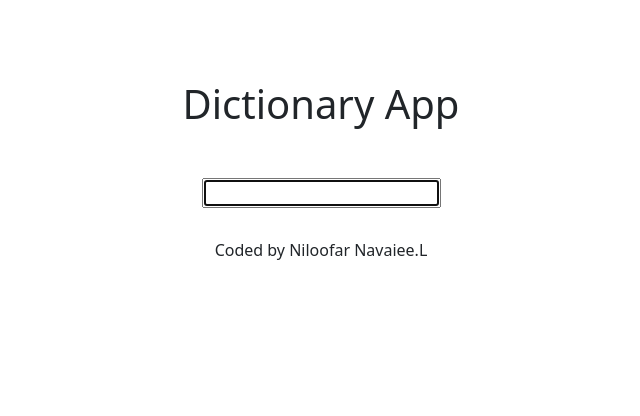
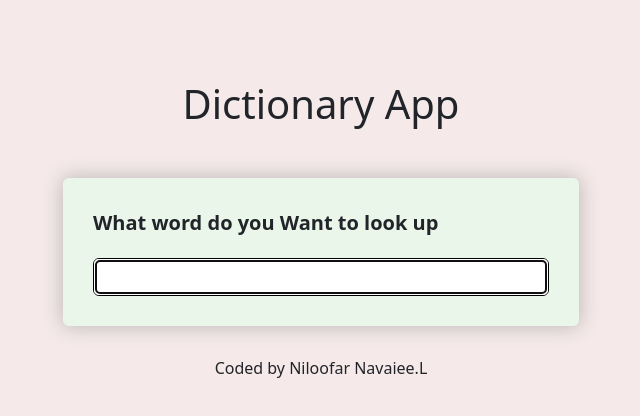
Before and after one commit to Niloo-NL/react-dictionary-app-final-project, a React (Create React App) app: page / in a window 1280 px wide. Shown: the top 416 px of the page, without its empty margins (319-959 px from the left). Built offline with nearby package versions, Linux system fonts and the light colour scheme.

Commit message:
Added some basic styling

```diff
--- a/src/App.css
+++ b/src/App.css
@@ -1,3 +1,7 @@
+body {
+  background-color: rgb(245, 233, 233);
+}
+
 .App footer {
   text-align: center;
   margin-top: 30px;
@@ -9,6 +13,11 @@
   margin-bottom: 50px;
 }
 
-.App main {
-  text-align: center;
+.rhap_progress-section {
+  display: none;
 }
+
+.App h3 {
+  font-size: 30px;
+  margin-bottom: 20px;
+}
--- a/src/Dictionary.css
+++ b/src/Dictionary.css
@@ -0,0 +1,21 @@
+section {
+  background-color: rgb(235, 246, 235);
+  padding: 30px;
+  border-radius: 6px;
+  box-shadow: 0px 0px 20px rgb(184, 179, 179);
+  margin: 20px 300px;
+}
+
+input {
+  width: 100%;
+  padding: 6px 4px;
+  border-radius: 6px;
+  color: #333;
+  border: 1px solid black;
+}
+
+.title {
+  margin-bottom: 20px;
+  font-size: 20px;
+  font-weight: bold;
+}
--- a/src/Dictionary.js
+++ b/src/Dictionary.js
@@ -25,9 +25,12 @@ export default function Dictionary() {
 
   return (
     <div className="dictionary">
-      <form onSubmit={search}>
-        <input type="search" autoFocus={true} onChange={handleChange} />
-      </form>
+      <section>
+        <div className="title">What word do you Want to look up</div>
+        <form onSubmit={search}>
+          <input type="search" autoFocus={true} onChange={handleChange} />
+        </form>
+      </section>
       <Results input={result} />
     </div>
   );
--- /dev/null
+++ b/src/Meaning.css
@@ -0,0 +1,4 @@
+.example {
+  font-size: 15px;
+  opacity: 0.7;
+}
--- a/src/Meaning.js
+++ b/src/Meaning.js
@@ -1,21 +1,28 @@
 import React from "react";
 import Synonyms from "./Synonyms";
+import "./Meaning.css";
+
 export default function Meaning(props) {
   return (
     <div className="meaning">
+      <section>
         <h3>{props.meaning.partOfSpeech}</h3>
         {props.meaning.definitions.map(function (definition, index) {
           return (
             <div key={index}>
-            <p>
+              <div className="definition">
+                {" "}
                 <strong>Definition</strong> : {definition.definition}
-              <br></br>
+              </div>
+              <div className="example">
+                {" "}
                 <em> {definition.example}</em>
-            </p>{" "}
+              </div>
               <Synonyms synonyms={definition.synonyms} />
             </div>
           );
         })}
+      </section>
     </div>
   );
 }
--- /dev/null
+++ b/src/Phonetic.css
@@ -0,0 +1,12 @@
+.phonetics {
+  text-align: left;
+  padding: 0 0;
+}
+
+.pronounce {
+  position: relative;
+  top: -25px;
+  right: -40px;
+  opacity: 0.7;
+  font-weight: bold;
+}
--- a/src/Phonetic.js
+++ b/src/Phonetic.js
@@ -1,24 +1,21 @@
 import React from "react";
-//import ReactAudioPlayer from "react-audio-player";
 import AudioPlayer from "react-h5-audio-player";
+import "./Phonetic.css";
 
 export default function Phonetic(props) {
   return (
-    <div className="phonetic">
+    <div className="phonetics">
       <AudioPlayer
+        src={props.input.audio}
         autoPlay={false}
-        src={props.input.audio}
         onPlay={(e) => console.log("onPlay")}
         showSkipControls={false}
         hasDefaultKeyBindings={false}
         showJumpControls={false}
         customVolumeControls={[]}
         customAdditionalControls={[]}
-        defaultCurrentTime=""
-        defaultDuration=""
       />
-      <br></br>
-      {props.input.text}
+      <span className="pronounce">{props.input.text}</span>
     </div>
   );
 }
--- /dev/null
+++ b/src/Results.css
@@ -0,0 +1,7 @@
+h2 {
+  font-size: 36px;
+  font-weight: bold;
+  line-height: 1.5;
+  text-align: left;
+  margin-bottom: 20px;
+}
--- a/src/Results.js
+++ b/src/Results.js
@@ -1,11 +1,13 @@
 import React from "react";
 import Meaning from "./Meaning";
 import Phonetic from "./Phonetic";
+import "./Results.css";
 
 export default function Results(props) {
   if (props.input) {
     return (
       <div className="results">
+        <section>
           <h2>{props.input.word}</h2>
           {props.input.phonetics.map(function (phonetic, index) {
             return (
@@ -14,6 +16,8 @@ export default function Results(props) {
               </div>
             );
           })}
+        </section>
+
         {props.input.meanings.map(function (meaning, index) {
           return (
             <div key={index}>
--- /dev/null
+++ b/src/Synonyms.css
@@ -0,0 +1,9 @@
+.synonyms {
+  margin: 30px 0;
+  padding: 0;
+}
+
+li {
+  display: inline-block;
+  padding-right: 10px;
+}
--- a/src/Synonyms.js
+++ b/src/Synonyms.js
@@ -1,4 +1,5 @@
 import React from "react";
+import "./Synonyms.css";
 
 export default function Synonyms(props) {
   if (props.synonyms) {
```
Lines whose indentation alone changed are shown as unchanged.
